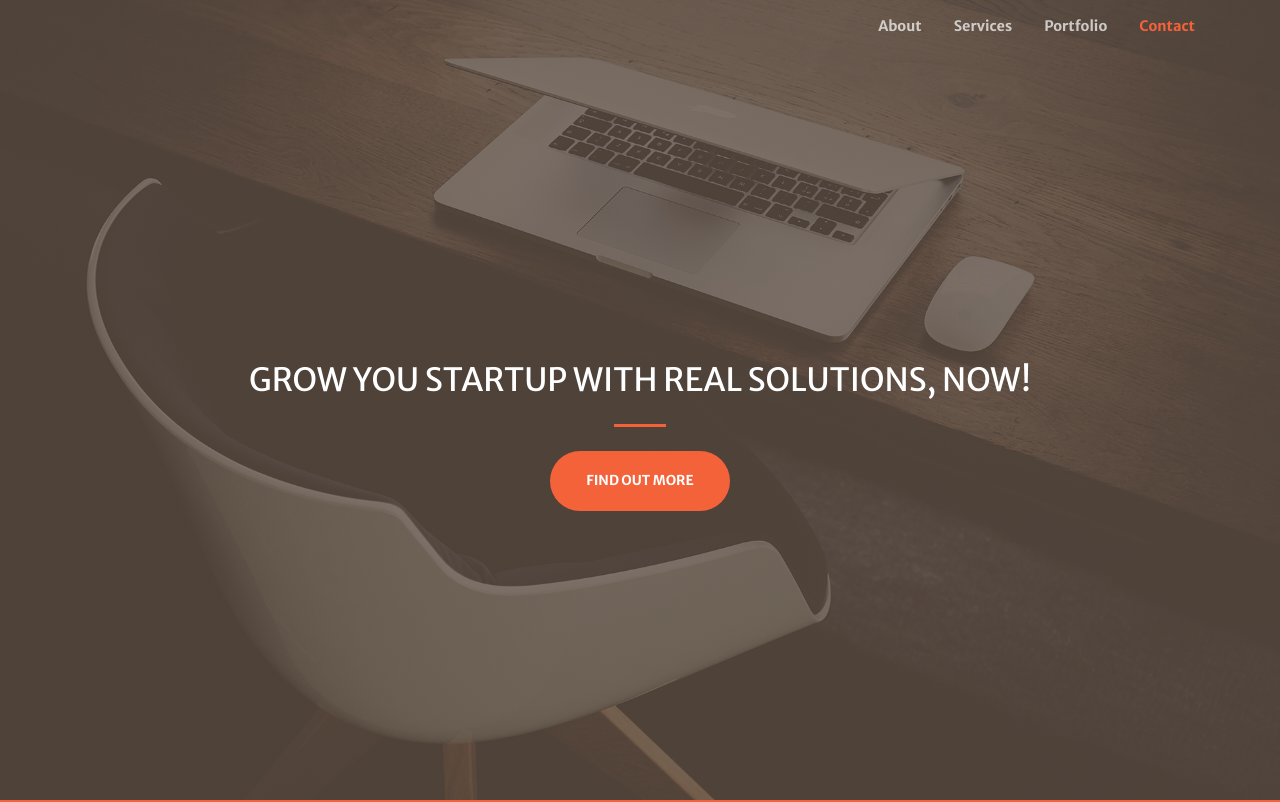
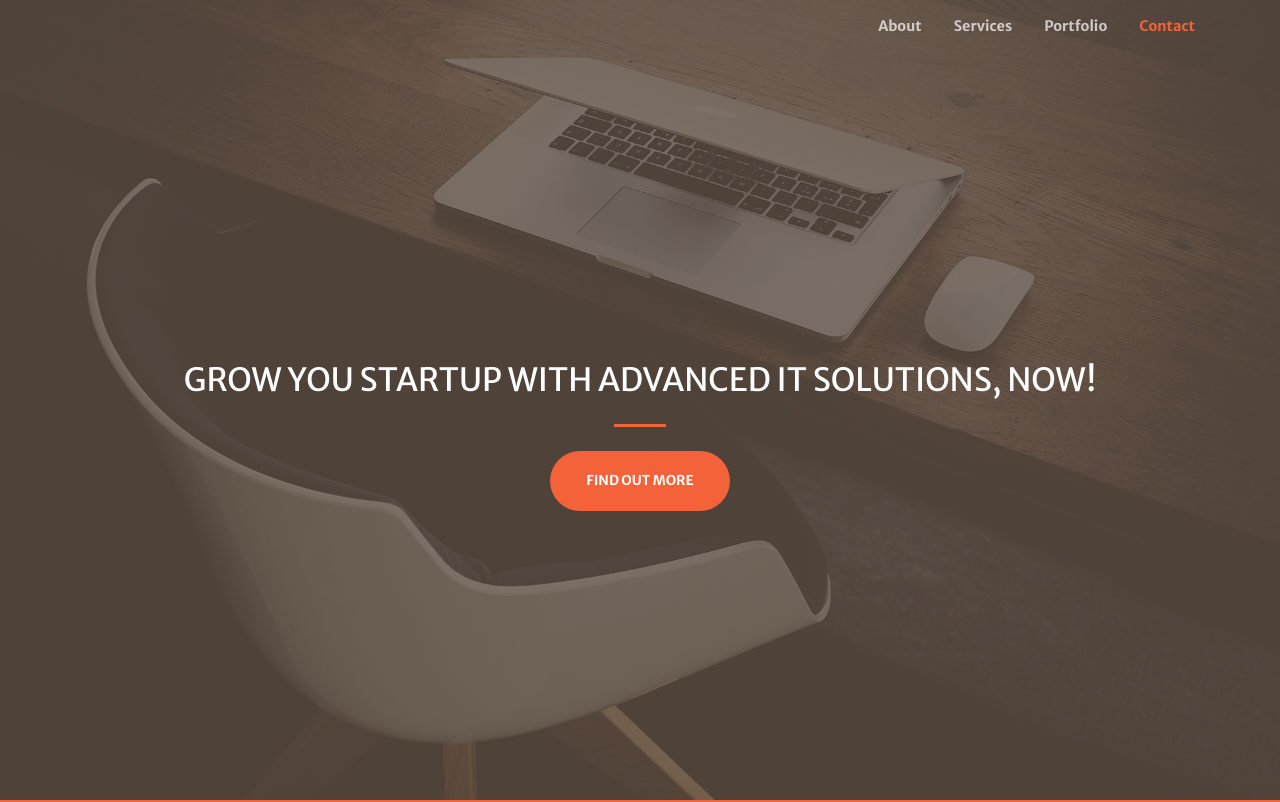
Before and after one commit to fizaan/smart, a plain HTML site: page index.html in a window 1280 px wide. Shown: the top 802 px of the page. Drawn offline with Linux system fonts and the light colour scheme.

Commit message:
replaced 'real' with 'adavanced'

```diff
--- a/index.html
+++ b/index.html
@@ -60,7 +60,7 @@
     <div class="container h-100">
       <div class="row h-100 align-items-center justify-content-center text-center">
         <div class="col-lg-10 align-self-end">
-          <h2 class="text-uppercase text-white font-weight-normal">Grow you startup with real solutions, now!</h2>
+          <h2 class="text-uppercase text-white font-weight-normal">Grow you startup with advanced IT solutions, now!</h2>
           <hr class="divider my-4">
         </div>
         <div class="col-lg-8 align-self-baseline">
```
